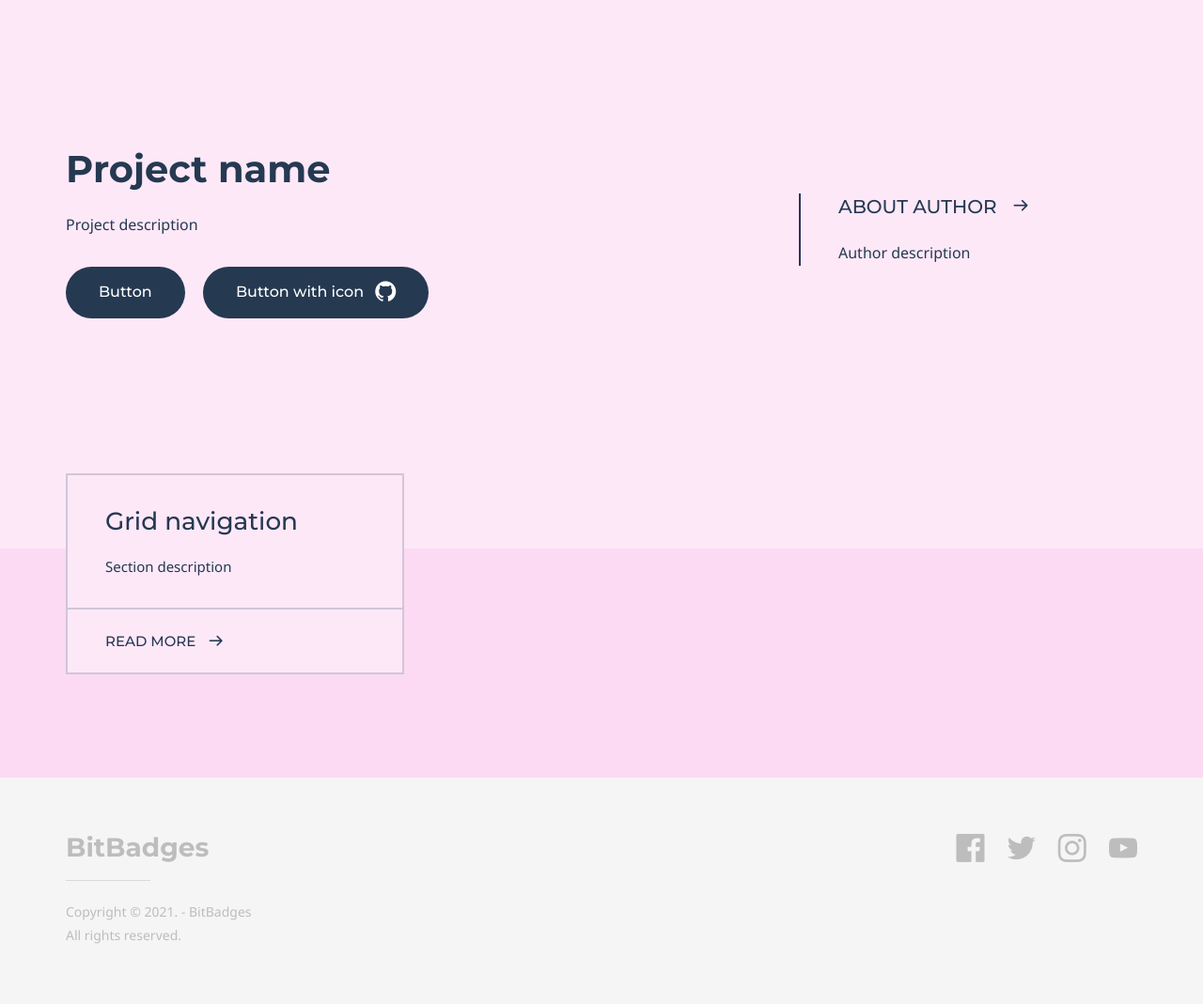
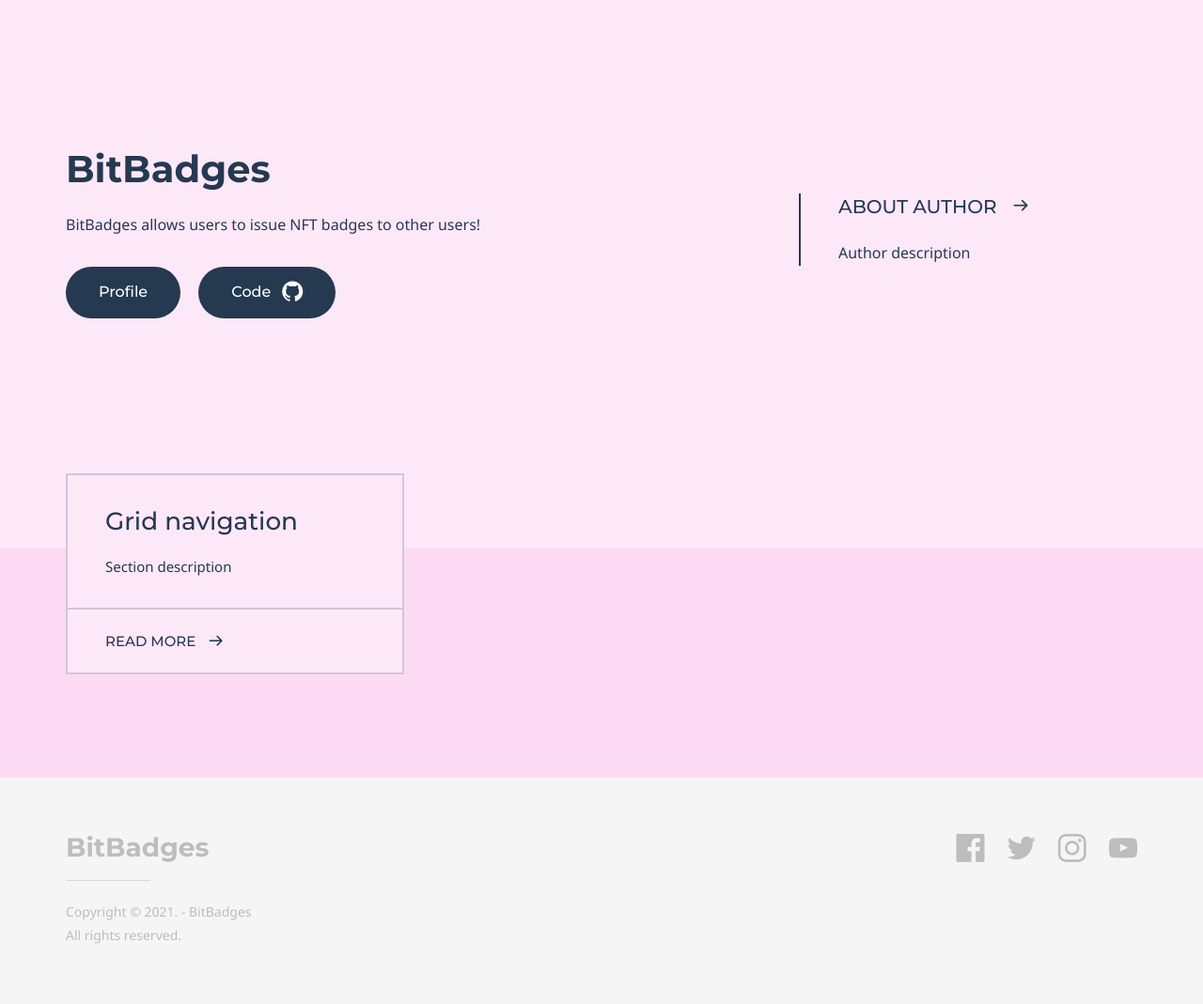
Before and after one commit to BitBadges/bitbadges.github.io, a Jekyll site: the page built from index.md, in a window 1280 px wide. Shown: the whole page at 94% size. Built offline with Jekyll 4.4.1, drawn with Linux system fonts in a browser that asks for light colours; some web fonts are replaced.

Commit message:
Update index.md

```diff
--- a/index.md
+++ b/index.md
@@ -4,15 +4,15 @@ layout: homepage
 keywords:
 
 # Hero section
-title: Project name
-description: Project description
+title: BitBadges
+description: BitBadges allows users to issue NFT badges to other users!
 buttons:
-    - content: Button
-      url: '#'
-      external_url: false
+    - content: Profile
+      url: 'https://bitclout.com/u/BitBadges'
+      external_url: true
     - icon: github
-      content: Button with icon
-      url: '#'
+      content: Code
+      url: 'https://github.com/BitBadges'
       external_url: true
 
 # Author box
```
